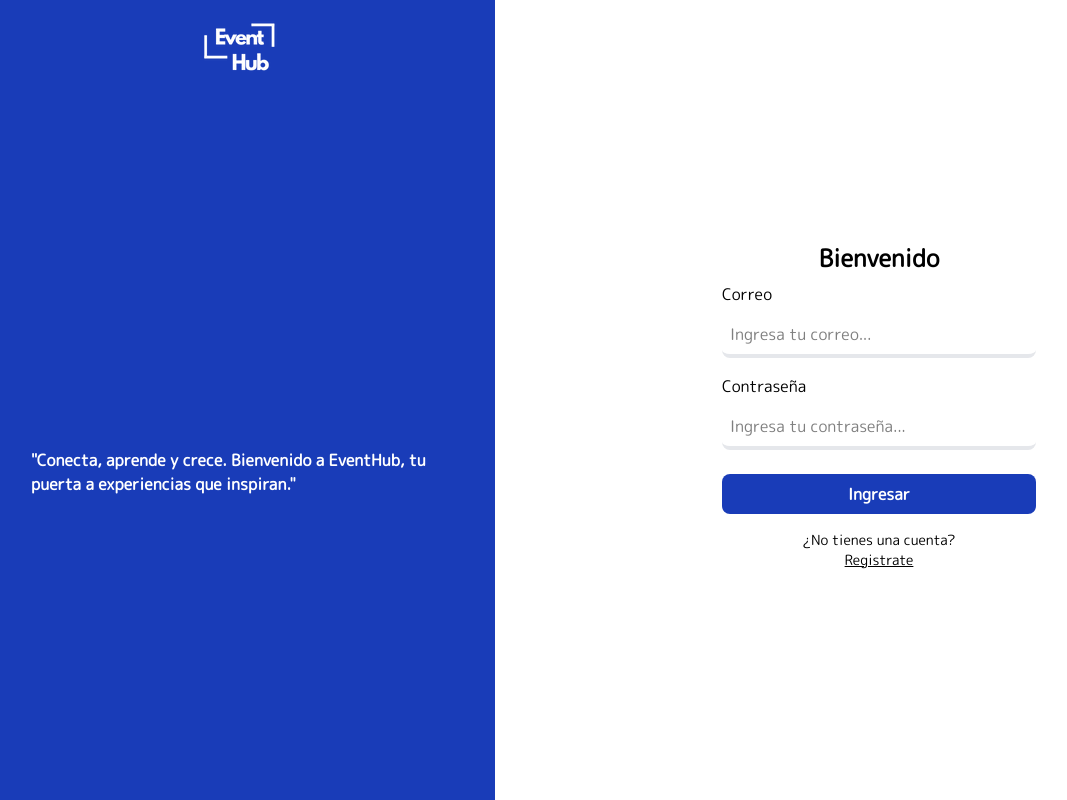
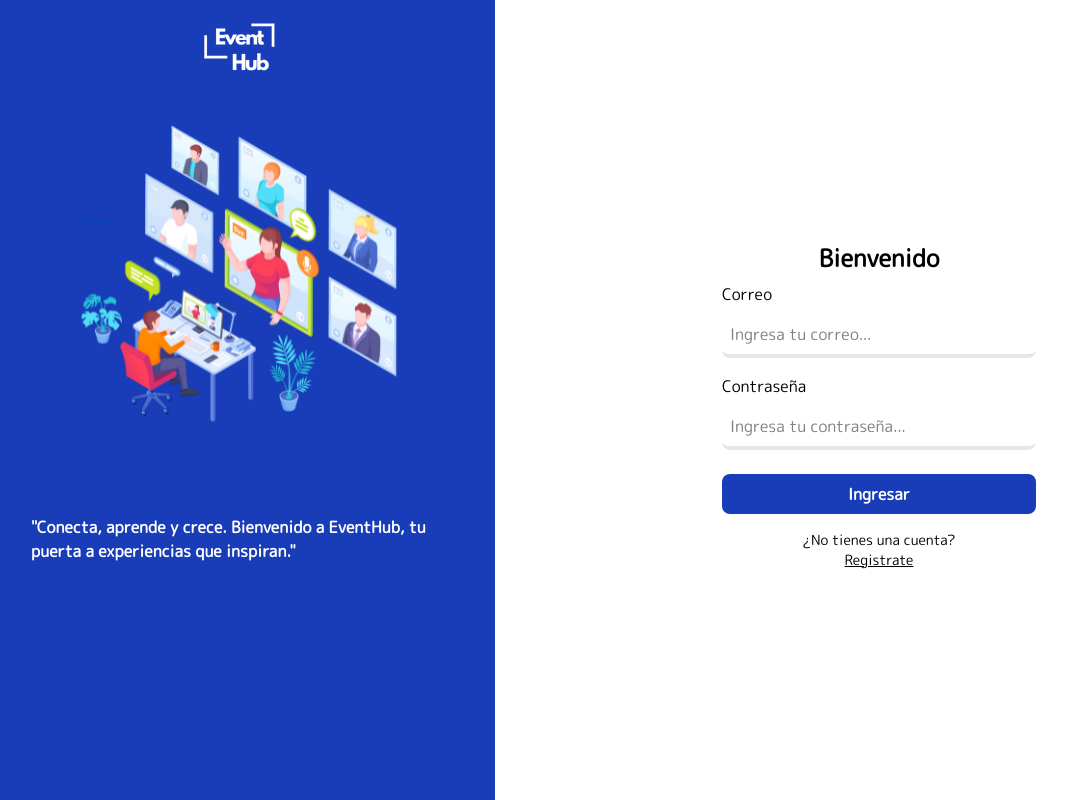
Before and after one commit to poll7872/event-hub, a React (Vite) app in the folder frontend/: page /login in a window 1280 px wide. Shown: the whole page, without its empty margins (17-1084 px from the left). Built offline with nearby package versions, Linux system fonts and the light colour scheme.

Commit message:
Image in login

```diff
--- a/frontend/src/pages/public/Login.jsx
+++ b/frontend/src/pages/public/Login.jsx
@@ -4,7 +4,8 @@ export function Login() {
   return (
     <div className="flex">
       <div className="bg-blue-800 text-white bg-[url(/logo.png)] w-lg h-screen bg-no-repeat bg-top">
-        <p className="w-auto p-12 font-bold relative top-100">
+        <img className="mx-auto" src="/login-presentation.png" />
+        <p className="w-auto p-12 font-bold relative bottom-20">
           "Conecta, aprende y crece. Bienvenido a EventHub, tu puerta a
           experiencias que inspiran."
         </p>
```
Also changed, not shown: frontend/public/login-presentation.png (added).
